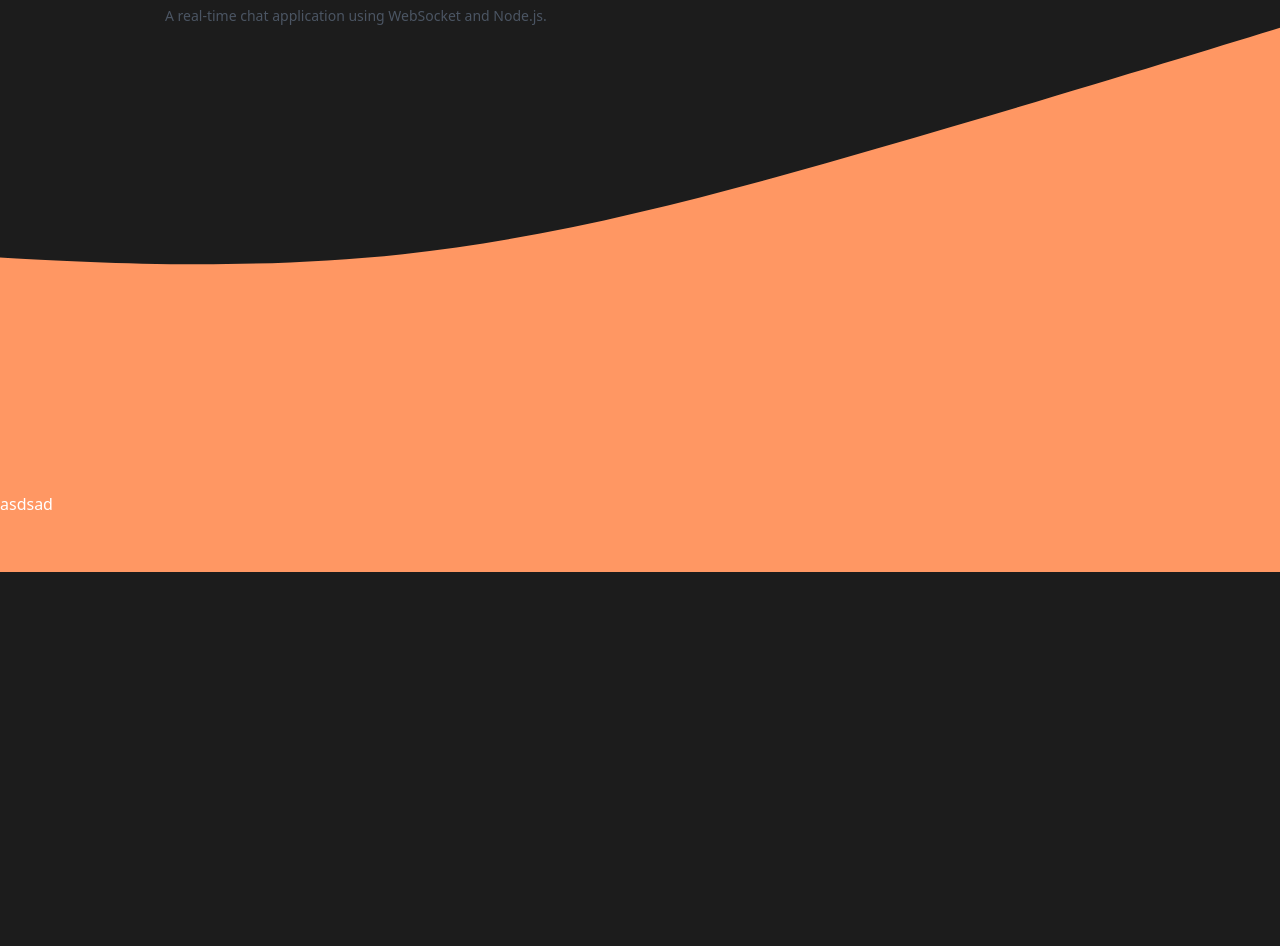
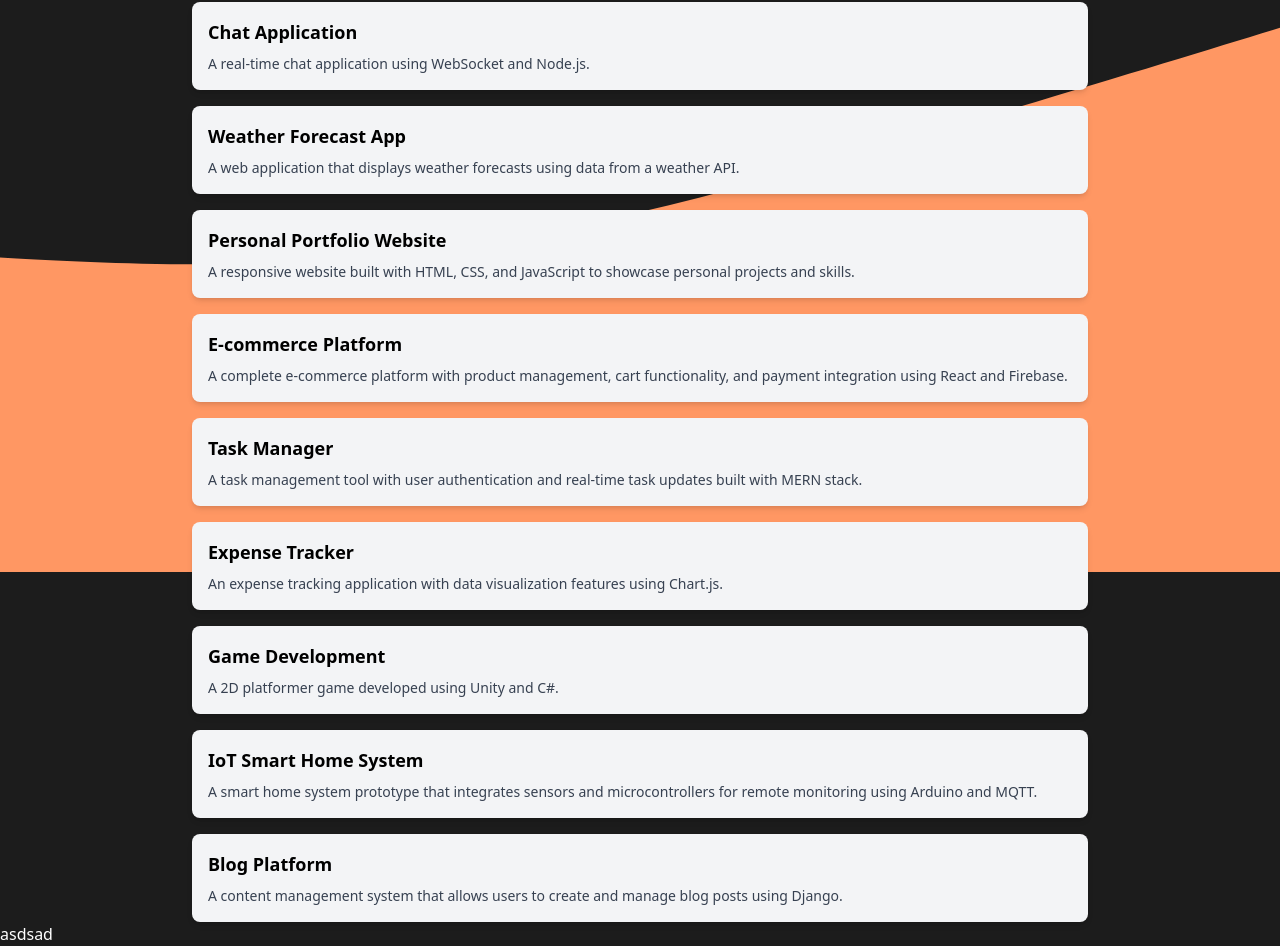
Before and after one commit to Kishanmp3/ProjectHub-GT, a React (Vite) app in the folder frontend/: page /browsing in a window 1280 px wide. Shown: the part 332-1278 px from the top of the page. Before the commit the page ends 904 px from the top, so only its background shows below. Built offline with nearby package versions, Linux system fonts and the light colour scheme; no server answers.

Commit message:
fixed some UI browsing page

```diff
--- a/frontend/src/pages/Browsing.jsx
+++ b/frontend/src/pages/Browsing.jsx
@@ -8,6 +8,14 @@ const Browsing = () => {
     const projects = [
         { id: 1, title: "AI Image Classifier", description: "A deep learning model to classify images using TensorFlow." },
         { id: 2, title: "Chat Application", description: "A real-time chat application using WebSocket and Node.js." },
+        { id: 3, title: "Weather Forecast App", description: "A web application that displays weather forecasts using data from a weather API." },
+        { id: 4, title: "Personal Portfolio Website", description: "A responsive website built with HTML, CSS, and JavaScript to showcase personal projects and skills." },
+        { id: 5, title: "E-commerce Platform", description: "A complete e-commerce platform with product management, cart functionality, and payment integration using React and Firebase." },
+        { id: 6, title: "Task Manager", description: "A task management tool with user authentication and real-time task updates built with MERN stack." },
+        { id: 7, title: "Expense Tracker", description: "An expense tracking application with data visualization features using Chart.js." },
+        { id: 8, title: "Game Development", description: "A 2D platformer game developed using Unity and C#." },
+        { id: 9, title: "IoT Smart Home System", description: "A smart home system prototype that integrates sensors and microcontrollers for remote monitoring using Arduino and MQTT." },
+        { id: 10, title: "Blog Platform", description: "A content management system that allows users to create and manage blog posts using Django." },
     ];
 
     const handleSearch = (term) => {
@@ -36,11 +44,11 @@ const Browsing = () => {
                     className="w-full px-4 py-2 border border-gray-300 rounded-lg text-black focus:outline-none focus:ring-2 focus:ring-gray-500"
                 />
             </div>
-            <div className="w-full max-w-5xl">
+            <div className="w-full max-w-4xl grid grid-cols-1 gap-4">
                 {filteredProjects.map((project) => (
-                    <div key={project.id} className="mb-2">
-                        <h2 className="text-xl font-bold">{project.title}</h2>
-                        <p className="text-gray-600">{project.description}</p>
+                    <div key={project.id} className="bg-gray-100 p-4 rounded-lg shadow-md">
+                        <h3 className="text-black font-bold text-lg">{project.title}</h3>
+                        <p className="text-gray-700">{project.description}</p>
                     </div>
                 ))}
             </div>
```
